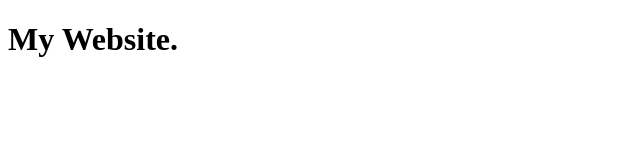
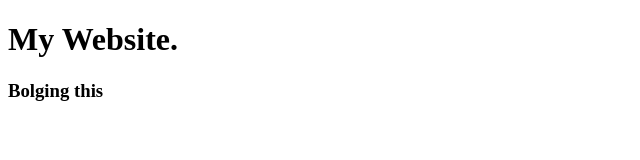
Before and after one commit to dipto3478/my-first-website, a plain HTML site: page index.html in a window 1280 px wide. Shown: the whole page, without its empty margins (0-640 px from the left). Drawn offline with Linux system fonts and the light colour scheme.

Commit message:
first ever commit

```diff
--- a/index.html
+++ b/index.html
@@ -8,5 +8,7 @@
 </head>
 <body>
     <h1>My Website.</h1>
+    <h3>Bolging this
+    </h3>
 </body>
 </html>
```
Also changed, not shown: 1 other file.
